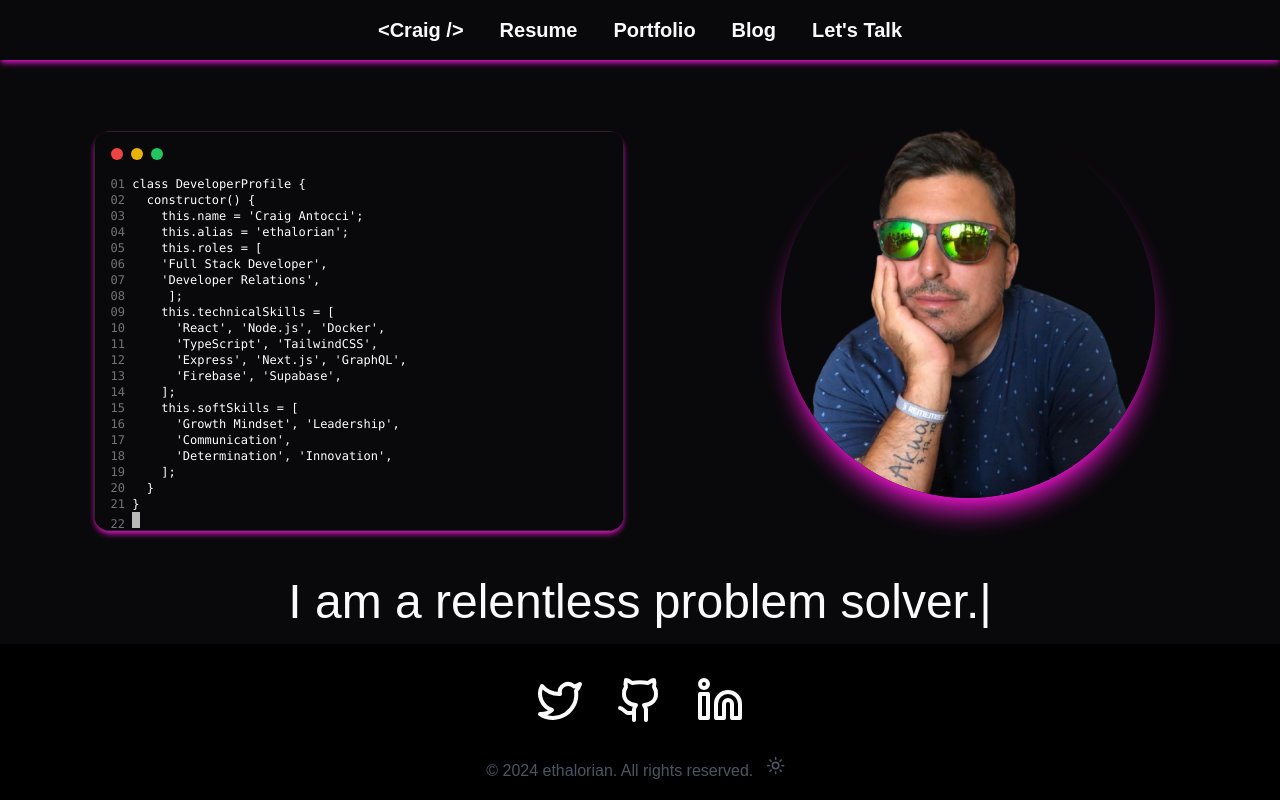
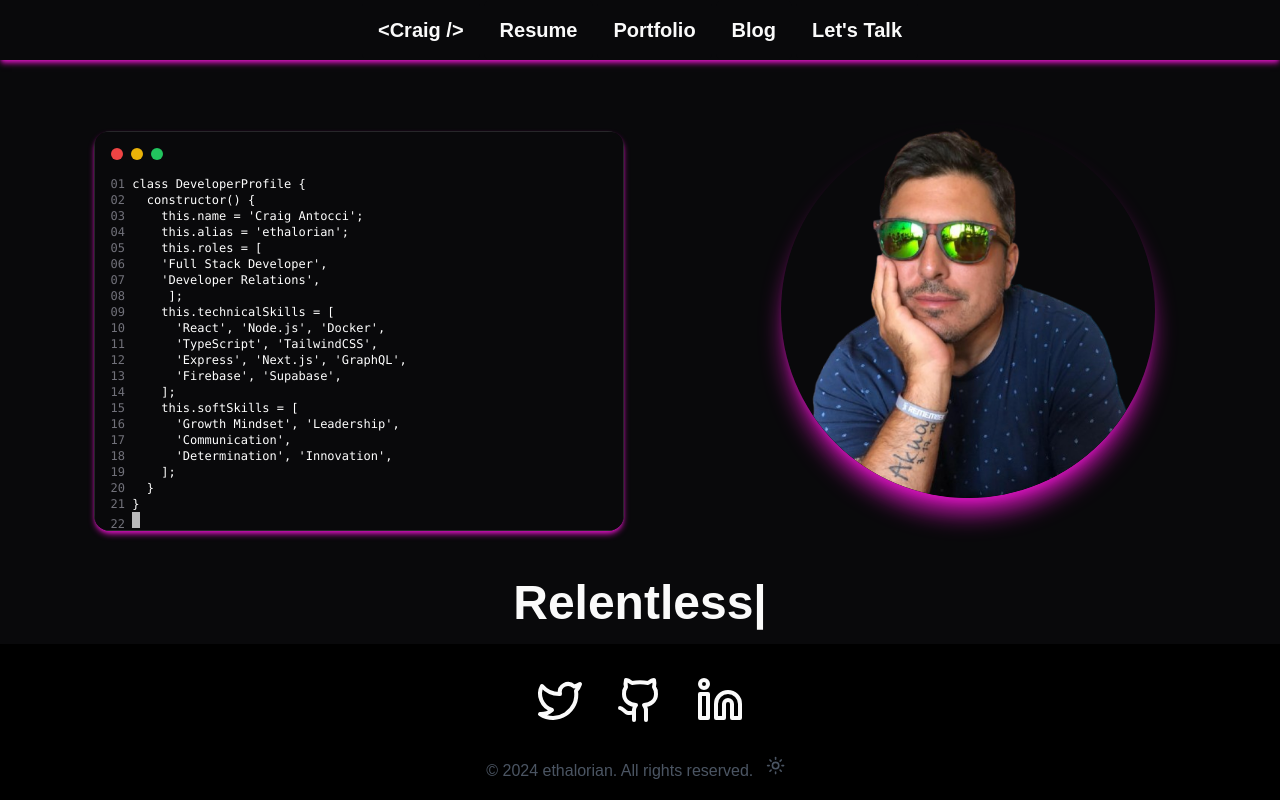
Before and after one commit to ethalorian/next-portfolio, a Next.js app: page / in a window 1280 px wide. Built offline with nearby package versions, Linux system fonts and the light colour scheme.

Commit message:
Altered typewriter text

```diff
--- a/src/components/hero.tsx
+++ b/src/components/hero.tsx
@@ -55,26 +55,22 @@
         </div>
       </div>
       {/* New typewriter effect div */}
-      <div className="w-full py-4 mt-6">
-        <h1 className="text-center text-5xl">
-          I am {' '}
-          <span className="inline-block w-[auto]">
+      <div className="text-center text-8xl">
         <TypeAnimation
           sequence={[
-                'a relentless problem solver.',
+            'Relentless',
             5000,
-                'committed to growth.',
+            'Educator',
             5000,
-                'a valued team member.',
+            'Leader',
             5000,
           ]}
-              wrapper="span"
+          wrapper="h1"
           speed={12}
+          className="text-5xl font-extrabold"
           style={{ display: 'inline-block' }}
           repeat={Infinity}
         />
-          </span>
-        </h1>
       </div>
     </div>
   );
```
Lines whose indentation alone changed are shown as unchanged.
